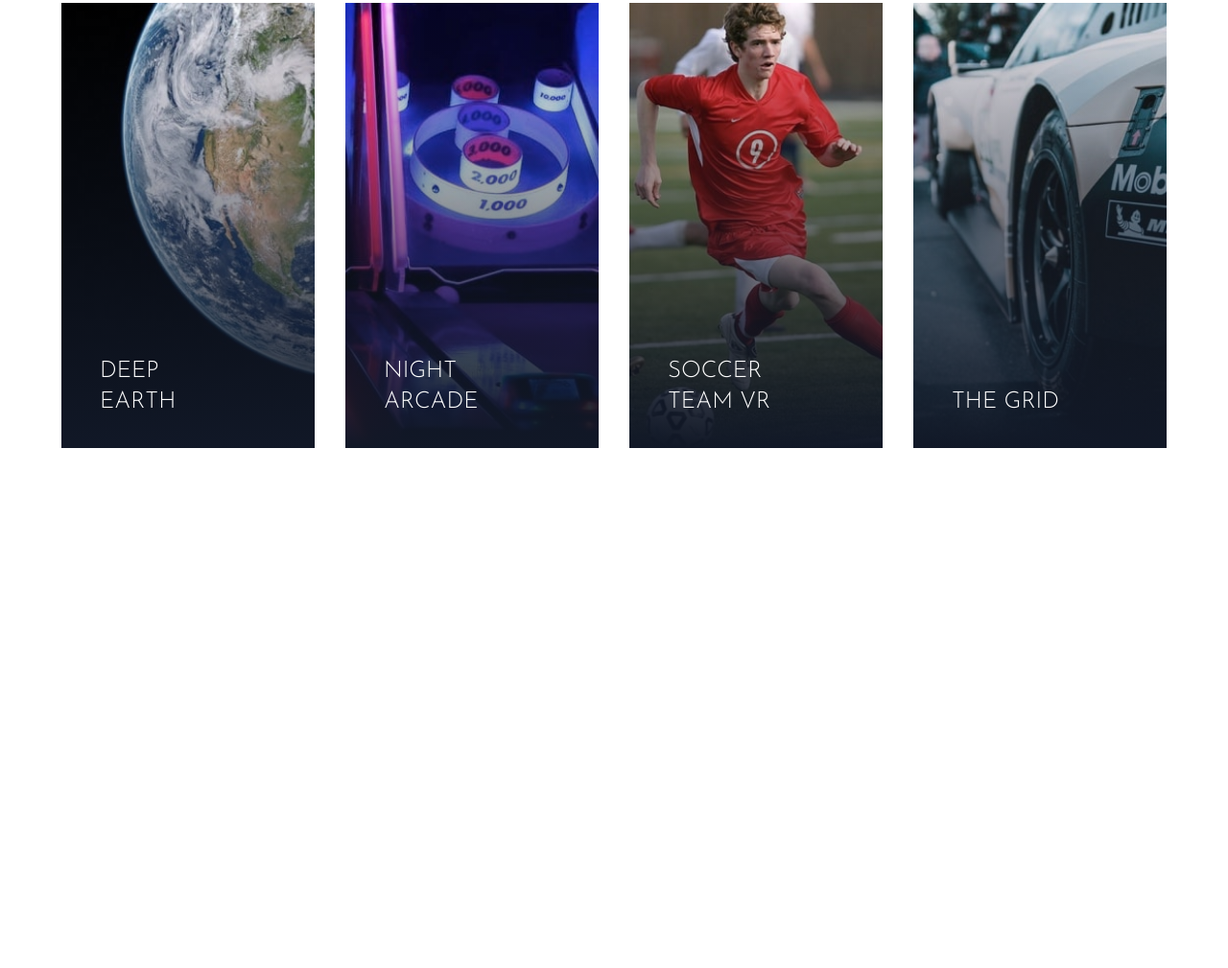
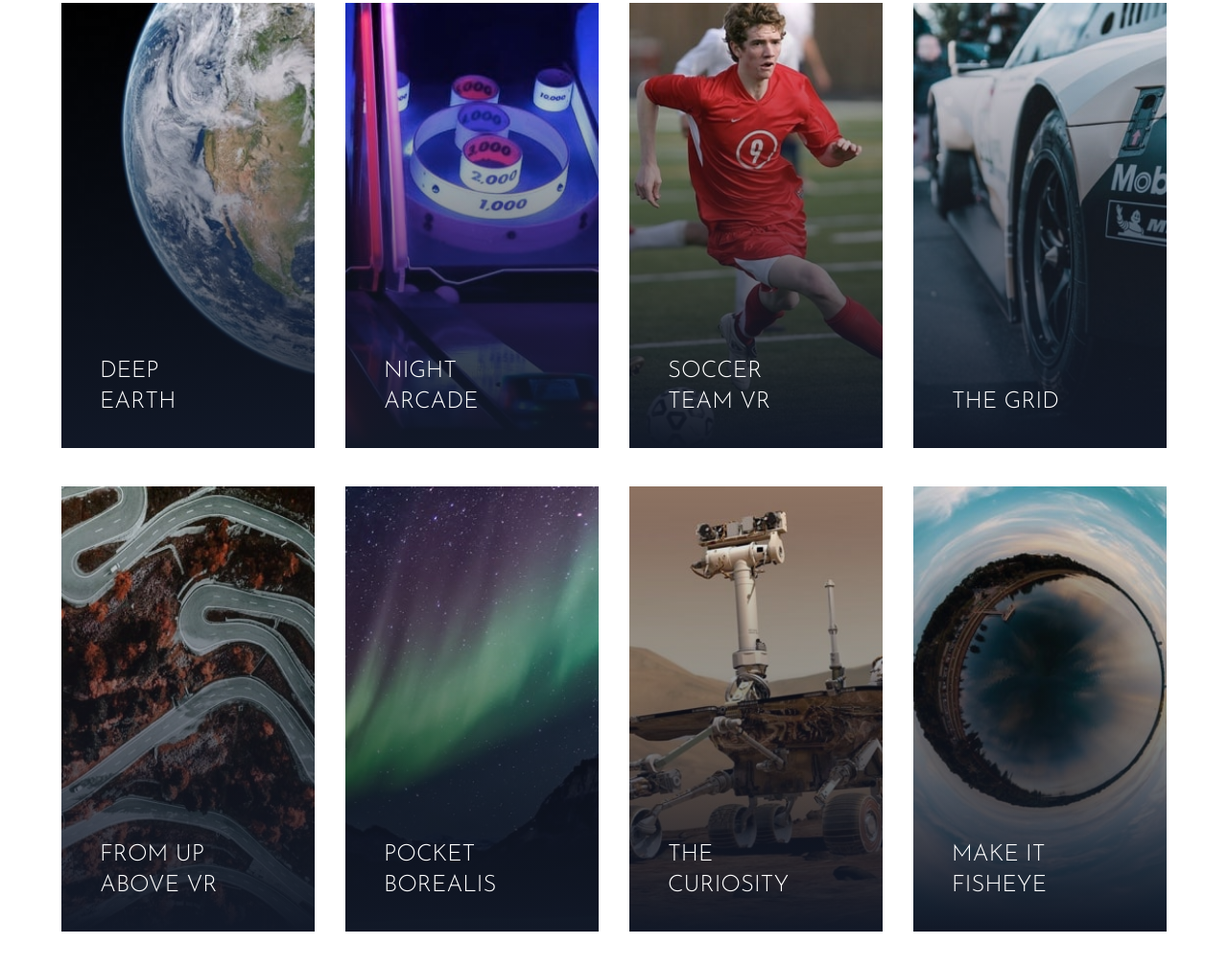
Before and after one commit to scottpeat/tailwind-loopstudios, a website: page index.html in a window 1280 px wide. Shown: the part 1537-2546 px from the top of the page at 96% size. Before the commit the page ends 2132 px from the top, so only its background shows below. Drawn offline with Linux system fonts and the light colour scheme.

Commit message:
Finished with creations section and now moving onto footer section

```diff
--- a/index.html
+++ b/index.html
@@ -178,6 +178,85 @@
             <h5>The Grid</h5>
           </div>
         </div>
+
+        <!-- Items Container 2 -->
+        <div class="item-container mt-10">
+          <!-- Item 1 -->
+          <div class="group item">
+            <img
+              src="images/desktop/image-from-above.jpg"
+              alt=""
+              class="hidden w-full duration-200 md:block group-hover:scale-110"
+            />
+            <img
+              src="images/mobile/image-from-above.jpg"
+              alt=""
+              class="w-full md:hidden"
+            />
+            <!-- Item Gradient -->
+            <div class="item-gradient"></div>
+            <!-- Item Text -->
+            <h5>From up above VR</h5>
+          </div>
+
+          <!-- Item 2 -->
+          <div class="group item">
+            <img
+              src="images/desktop/image-pocket-borealis.jpg"
+              alt=""
+              class="hidden w-full duration-200 md:block group-hover:scale-110"
+            />
+            <img
+              src="images/mobile/image-pocket-borealis.jpg"
+              alt=""
+              class="w-full md:hidden"
+            />
+            <!-- Item Gradient -->
+            <div class="item-gradient"></div>
+            <!-- Item Text -->
+            <h5>Pocket Borealis</h5>
+          </div>
+
+          <!-- Item 3 -->
+          <div class="group item">
+            <img
+              src="images/desktop/image-curiosity.jpg"
+              alt=""
+              class="hidden w-full duration-200 md:block group-hover:scale-110"
+            />
+            <img
+              src="images/mobile/image-curiosity.jpg"
+              alt=""
+              class="w-full md:hidden"
+            />
+            <!-- Item Gradient -->
+            <div class="item-gradient"></div>
+            <!-- Item Text -->
+            <h5>The Curiosity</h5>
+          </div>
+
+          <!-- Item 4 -->
+          <div class="group item">
+            <img
+              src="images/desktop/image-fisheye.jpg"
+              alt=""
+              class="hidden w-full duration-200 md:block group-hover:scale-110"
+            />
+            <img
+              src="images/mobile/image-fisheye.jpg"
+              alt=""
+              class="w-full md:hidden"
+            />
+            <!-- Item Gradient -->
+            <div class="item-gradient"></div>
+            <!-- Item Text -->
+            <h5>Make it Fisheye</h5>
+          </div>
+        </div>
+        <!-- Bottom Button Container -->
+        <div class="flex justify-center mt-10 md:hidden">
+          <button class="btn w-full md:hidden">See All</button>
+        </div>
       </div>
     </section>
   </body>
```
